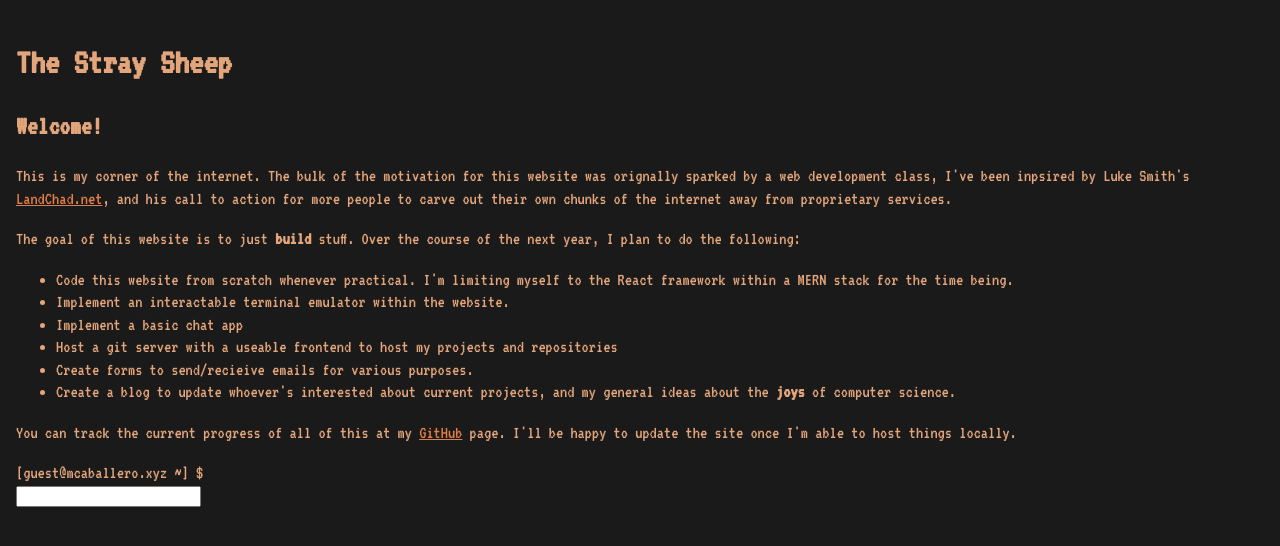
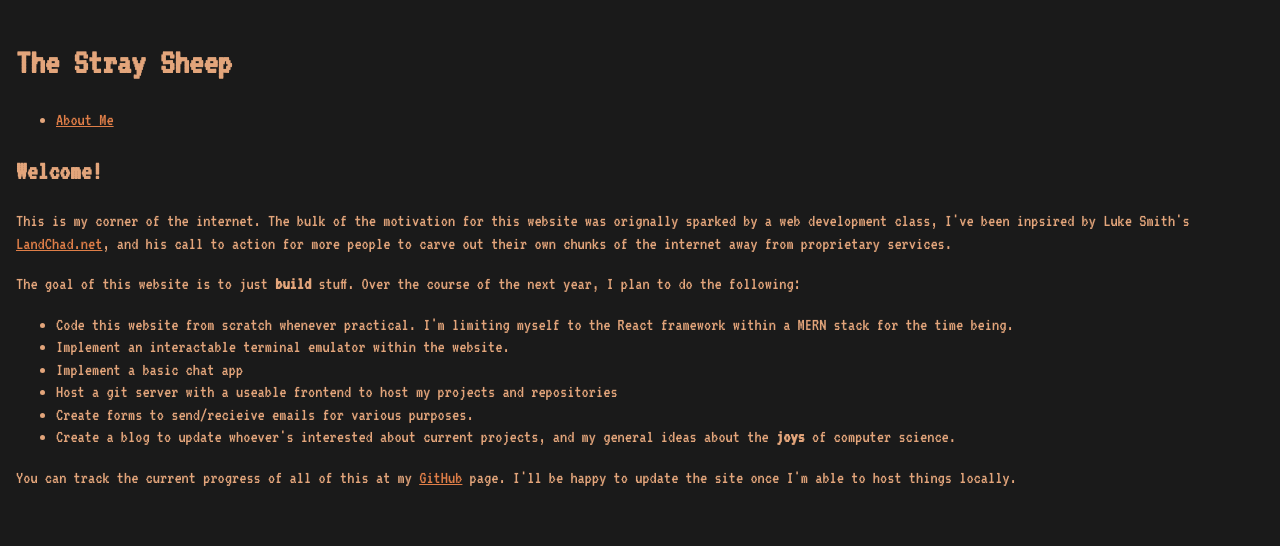
Before and after one commit to mCaballero1224/portfolio-site, a React (Create React App) app in the folder client/: page / in a window 1280 px wide. Shown: the top 546 px of the page. Built offline with nearby package versions, Linux system fonts and the light colour scheme.

Commit message:
Add Menu and Header components to HomePage and update App.js accordingly.

```diff
--- a/client/src/App.js
+++ b/client/src/App.js
@@ -9,7 +9,7 @@ import HomePage from './pages/HomePage.js';
 function App() {
 
     return (
-        <div className="App crt">
+        <div className="App">
             <Router>
                 <Routes>
                     <Route path="/" element={<HomePage/>} />
--- a/client/src/pages/HomePage.js
+++ b/client/src/pages/HomePage.js
@@ -4,12 +4,11 @@ import Menu from '../components/Menu';
 
 function HomePage() {
     return(
-        <>
-            <header className="container">
-                <h1 className="sub-container">The Stray Sheep</h1>
-            </header>
-            <div className="about-me container">
-                <div className="sub-container">
+        <div className="home">
+            <Header />
+            <Menu />
+            <div className="">
+                <div className="">
                     <h2>Welcome!</h2>
                     <p>This is my corner of the internet. The bulk of the motivation for this website was orignally sparked by a web development class, I've been inpsired by Luke Smith's <a className="external_site_link" target="_" href="https://landchad.net">LandChad.net</a>, and his call to action for more people to carve out their own chunks of the internet away from proprietary services.</p>
                     <p>The goal of this website is to just <strong>build</strong> stuff. Over the course of the next year, I plan to do the following:</p>
@@ -24,8 +23,7 @@ function HomePage() {
                     <p>You can track the current progress of all of this at my <a target="_" href="https://github.com/mCaballero1224">GitHub</a> page. I'll be happy to update the site once I'm able to host things locally.</p>
                 </div>
             </div>
-            <Terminal />
-        </>
+        </div>
     );
 }
 
```
